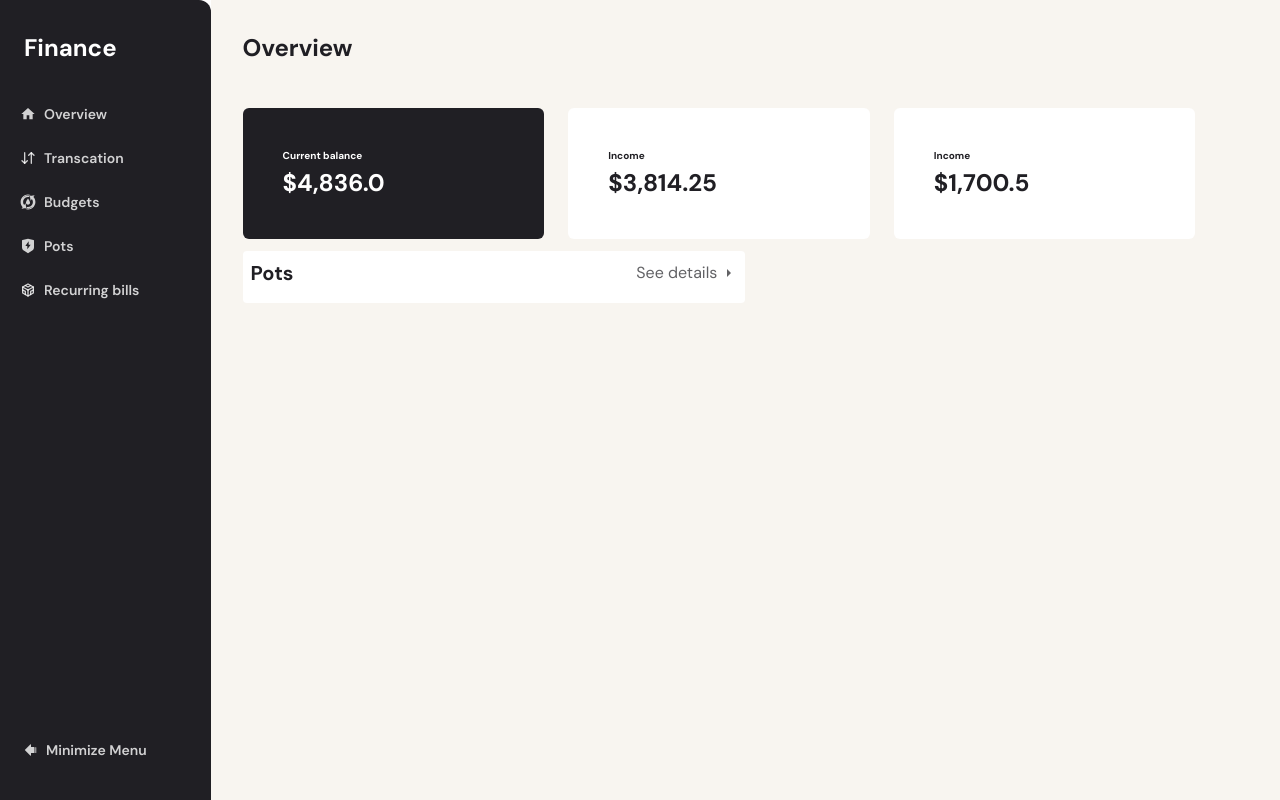
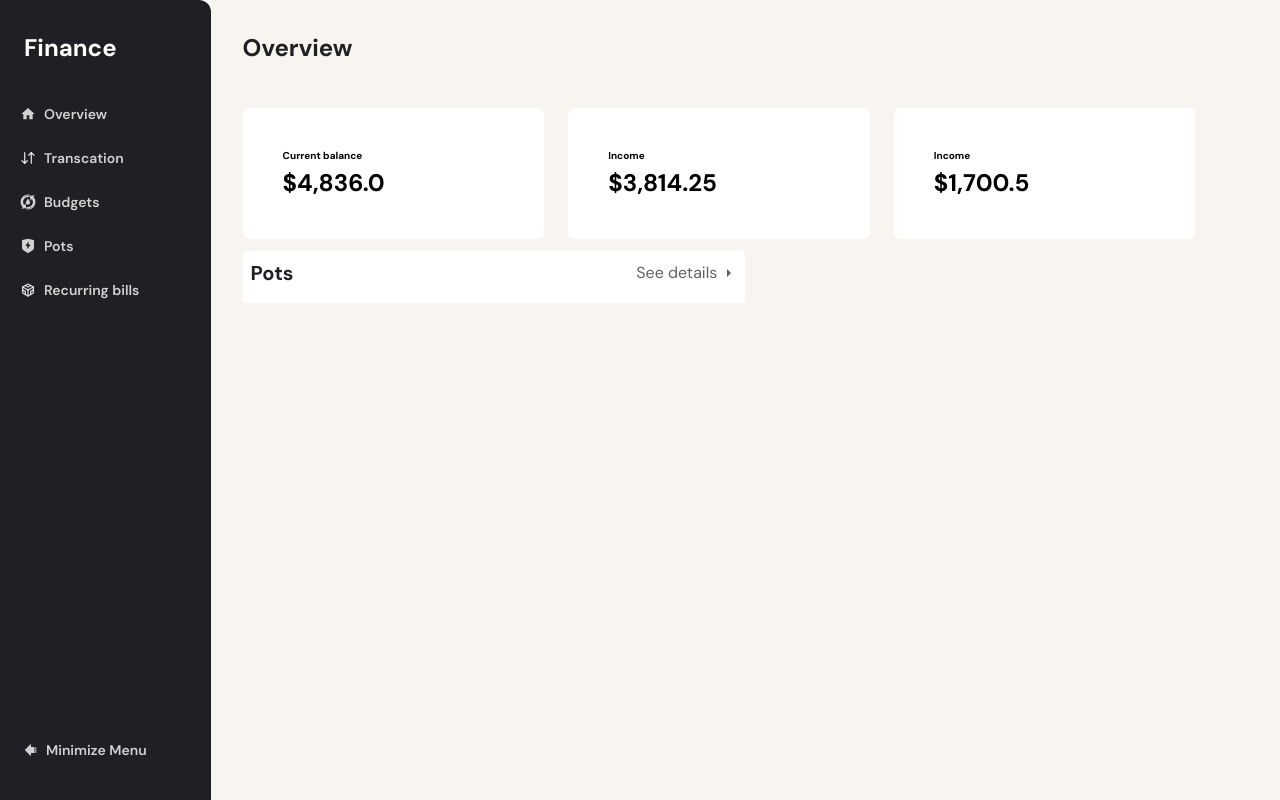
Before and after one commit to SandyAbasman/Personal-finance-app, a React (Vite) app: page / in a window 1280 px wide. Built offline with nearby package versions, Linux system fonts and the light colour scheme.

Commit message:
fixed hover changes

```diff
--- a/src/component/CurrentBalance.jsx
+++ b/src/component/CurrentBalance.jsx
@@ -1,10 +1,12 @@
 import React from 'react'
 
-export default function CurrentBalance({ heading, amount, bgColour, textColor }) {
+export default function CurrentBalance({ heading, amount }) {
   return (
-    <div className={`flex flex-col gap-1  w-[30%] p-10 h-auto   bg-${bgColour}  rounded-md`}>
-      <p className={`text-[10px] font-bold text-${textColor}`}>{heading}</p>
-      <p className={`text-2xl text-${textColor}  font-bold`}>${amount}</p>
+    <div
+      className={`flex flex-col gap-1  w-[30%] p-10 h-auto hover:bg-blue  hover:text-white bg-white  rounded-md`}
+    >
+      <p className={`text-[10px] font-bold`}>{heading}</p>
+      <p className={`text-2xl  font-bold`}>${amount}</p>
     </div>
   )
 }
--- a/src/pages/overview.jsx
+++ b/src/pages/overview.jsx
@@ -8,24 +8,9 @@ export default function Overview() {
     <div className="w-full h-auto flex flex-col gap-3 p-4">
       <h2 className="text-blue font-bold pb-8  text-2xl">Overview</h2>
       <div className=" flex flex-wrap  flex-row gap-6">
-        <CurrentBalance
-          bgColour={'blue'}
-          textColor={'white'}
-          heading="Current balance"
-          amount={data.balance.current}
-        />
-        <CurrentBalance
-          bgColour={'white'}
-          textColor={'blue'}
-          heading="Income"
-          amount={data.balance.income}
-        />
-        <CurrentBalance
-          bgColour={'white'}
-          textColor={'blue'}
-          heading="Income"
-          amount={data.balance.expenses}
-        />
+        <CurrentBalance heading="Current balance" amount={data.balance.current} />
+        <CurrentBalance heading="Income" amount={data.balance.income} />
+        <CurrentBalance heading="Income" amount={data.balance.expenses} />
       </div>
 
       <div className="w-1/2 h-auto">
```
